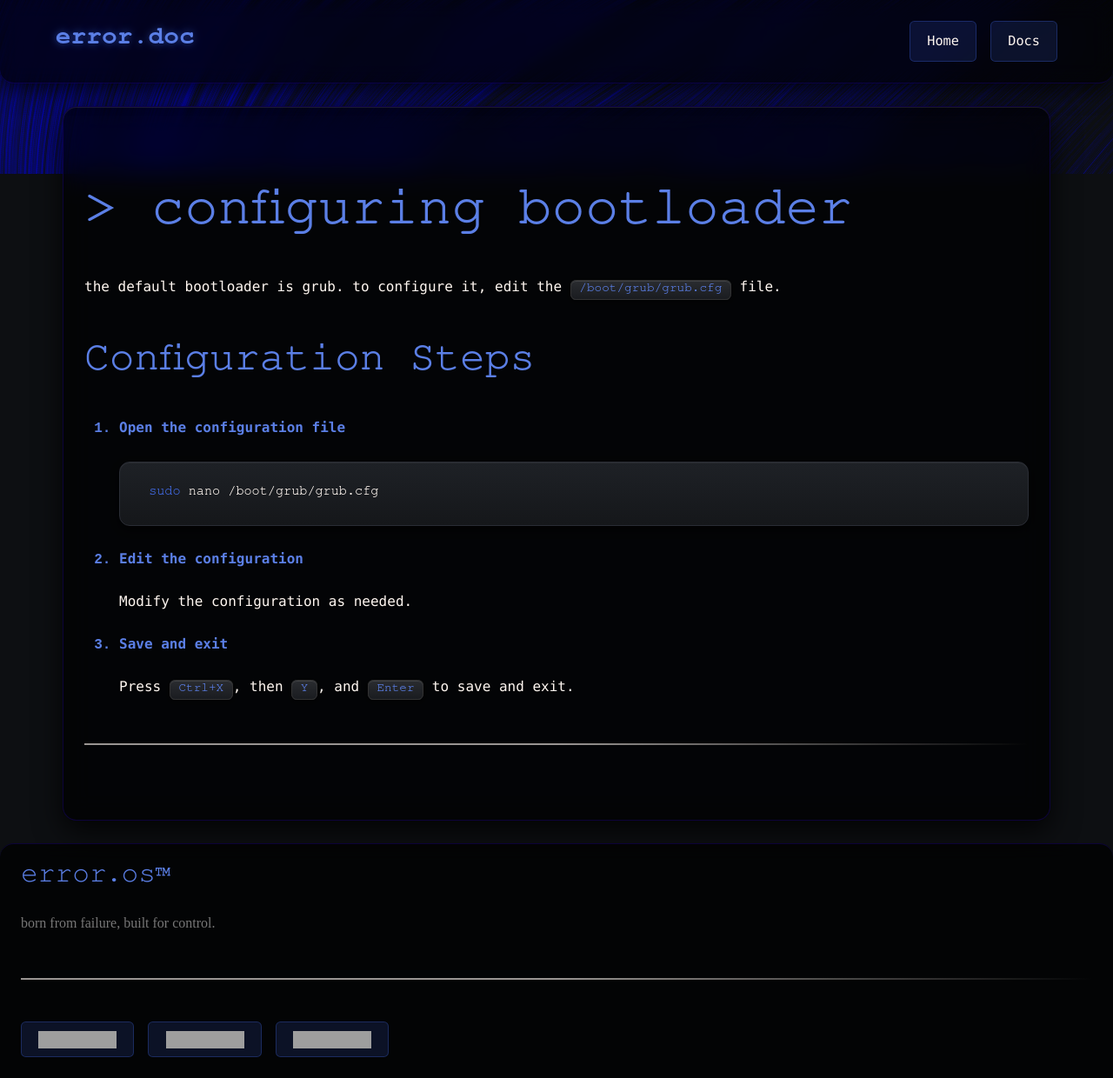
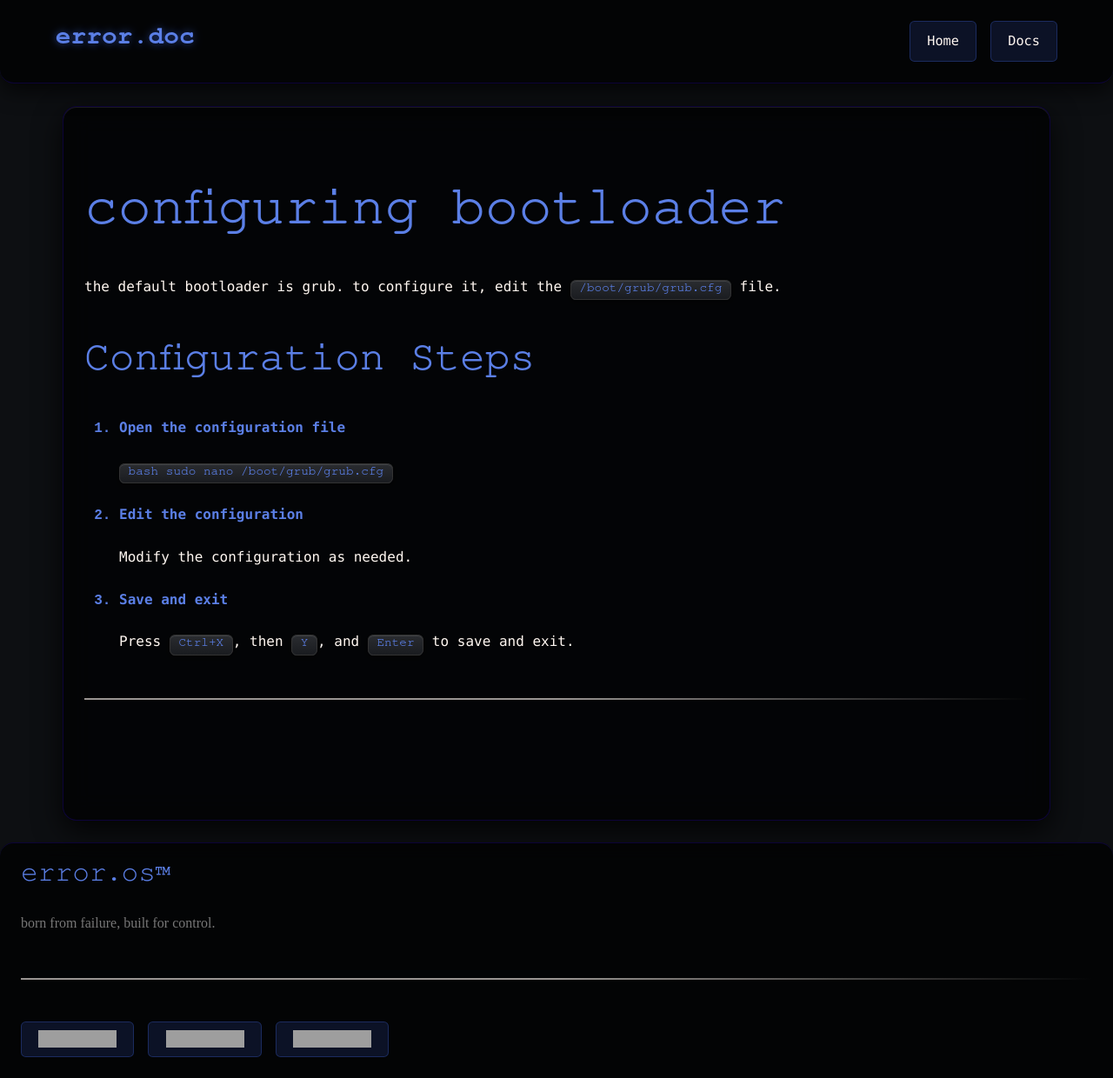
Before and after one commit to zynomon/error.doc, a Jekyll site: the page built from docs/001/index.md, in a window 1280 px wide. Shown: the whole page at 87% size. Built offline with Jekyll 4.4.1, drawn with Linux system fonts in a browser that asks for light colours; nearby versions of some CDN libraries; grey boxes are pictures that could not be loaded.

Commit message:
w - we gone so 😱

````diff
--- a/_layouts/default.html
+++ b/_layouts/default.html
@@ -1,43 +1,69 @@
+<!----------------------------------------------------------
+             Zynomon aelius ©️ 2026
+
+                   𝓮𝓻𝓻𝓸𝓻.𝓭𝓸𝓬
+               𝓭𝓮𝓯𝓪𝓾𝓵𝓽  𝓵𝓪𝔂𝓸𝓾𝓽
+
+             license : apache 2.0
+
+----------------------------------------------------------->
 <!DOCTYPE html>
 <html lang="en">
   <head>
     <meta charset="UTF-8">
     <meta name="viewport" content="width=device-width, initial-scale=1">
 
-  <!--  Detection -->
+ <!-- detect markdown and set else; we have fallbacks -------------------------->
+
+    {% assign page_title = page.title %}
+    {% assign page_desc = page.description %}
+    {% unless page_title %}
     {% assign raw_content = content | strip_html | strip_newlines %}
-  {% assign first_line = raw_content | split: '.' | first | truncate: 60 %}
-  {% assign first_200_words = raw_content | truncatewords: 200 %}
+    {% assign page_title = raw_content | split: '.' | first | truncate: 60 %}
+    {% endunless %}
+    {% unless page_desc %}
+    {% assign raw_content = content | strip_html | strip_newlines %}
+    {% assign page_desc = raw_content | truncatewords: 200 %}
+    {% endunless %}
     {% assign default_icon = "/assets/images/edock.svg" | relative_url %}
     {% assign favicon = page.icon | default: default_icon %}
-  {% assign embed_image = page.embed-thumbnail | default: favicon %}
-
-  <!-- site definitions + embed -->
-  <title>error.doc › {{ first_line }}</title>
+    {% if page.embed-thumbnail %}
+    {% assign embed_image = page.embed-thumbnail %}
+    {% else %}
+    {% assign embed_image = favicon %}
+    {% endif %}
+    {% assign cache_buster = site.time | date: '%s' %}
+    <title>error.doc › {{ page_title }}</title>
     <link rel="icon" type="image/svg+xml" href="{{ favicon }}">
     <link rel="apple-touch-icon" href="{{ favicon }}">
-  <meta name="description" content="{{ first_200_words }}">
+    <meta name="description" content="{{ page_desc }}">
     <meta property="og:type" content="article">
     <meta property="og:site_name" content="error.doc">
-  <meta property="og:title" content="{{ first_line }}">
-  <meta property="og:description" content="{{ first_200_words }}">
-  <meta property="og:url" content="{{ page.url | absolute_url }}">
+    <meta property="og:title" content="{{ page_title }}">
+    <meta property="og:description" content="{{ page_desc }}">
+    <meta property="og:url" content="{{ page.url | absolute_url }}?v={{ cache_buster }}">
+    {% if embed_image contains '.svg' %}
+    {% assign discord_image = embed_image | replace: '.svg', '.png' %}
     <meta property="og:image" content="{{ embed_image }}">
-  <meta property="og:image:type" content="image/svg+xml">
+    {% else %}
+    <meta property="og:image" content="{{ embed_image }}">
+    {% endif %}
+    <meta property="og:image:width" content="1200">
+    <meta property="og:image:height" content="630">
     <meta name="theme-color" content="{{ page.embed-color | default: '#0D0F12' }}">
     <meta name="twitter:card" content="summary_large_image">
-  <meta name="twitter:title" content="{{ first_line }}">
-  <meta name="twitter:description" content="{{ first_200_words }}">
+    <meta name="twitter:title" content="{{ page_title }}">
+    <meta name="twitter:description" content="{{ page_desc }}">
+    {% if embed_image contains '.svg' %}
+    <meta name="twitter:image" content="{{ embed_image | replace: '.svg', '.png' }}">
+    {% else %}
     <meta name="twitter:image" content="{{ embed_image }}">
+    {% endif %}
     <link rel="stylesheet" href="{{ "/assets/css/style.css" | relative_url }}">
   </head>
 
-<!--vanta bg -->
 
-<body>
-  <div id="vanta-bg"></div>
-
-  <!-- Header -->
+  <!-- Header ----------------------------------------------->
   <header>
     <div class="container">
       <h1>error.doc</h1>
@@ -48,12 +74,12 @@
     </div>
   </header>
 
-  <!-- Main -->
+  <!-- Main -------------------------------------->
   <main>
     {{ content }}
   </main>
 
-  <!-- Footer -->
+  <!-- Footer ----------------------------------------->
   <footer class="site-footer">
     <div class="footer-left">
       <h2 class="footer-title"> 𝚎𝚛𝚛𝚘𝚛.𝚘𝚜™</h2>
@@ -76,7 +102,7 @@
     </div>
   </footer>
 
-  <!-- vanta.js and other scripts -->
+  <!-- vanta.js and other small  scripts ----------------------------------->
   <script src="https://cdnjs.cloudflare.com/ajax/libs/p5.js/1.1.9/p5.min.js"></script>
   <script src="https://cdn.jsdelivr.net/npm/vanta@latest/dist/vanta.topology.min.js"></script>
   <script>
--- a/docs/001/index.md
+++ b/docs/001/index.md
@@ -4,19 +4,17 @@
 description: "This guide explains how to configure the bootloader. an example for embed testing"
 embed-color: "#5a5a5a"
 icon: https://zynomon.github.io/error.doc/docs/001/001.svg
-embed-thumbnail: https://zynomon.github.io/error.doc/docs/001/thumb.svg
+embed-thumbnail: https://zynomon.github.io/error.doc/docs/001/thumb.png
 ---
 
-# > configuring bootloader
+#  configuring bootloader
 the default bootloader is grub. to configure it, edit the `/boot/grub/grub.cfg` file.
 
 ## Configuration Steps
 
 1. **Open the configuration file**
 
-    ```bash
-    sudo nano /boot/grub/grub.cfg
-    ```
+    ```bash sudo nano /boot/grub/grub.cfg```
 
 2. **Edit the configuration**
 
````
Also changed, not shown: assets/css/style.css (+1 -7 lines), docs/001/thumb.png (added), docs/001/thumb.svg (deleted). Lines whose indentation alone changed are shown as unchanged.
